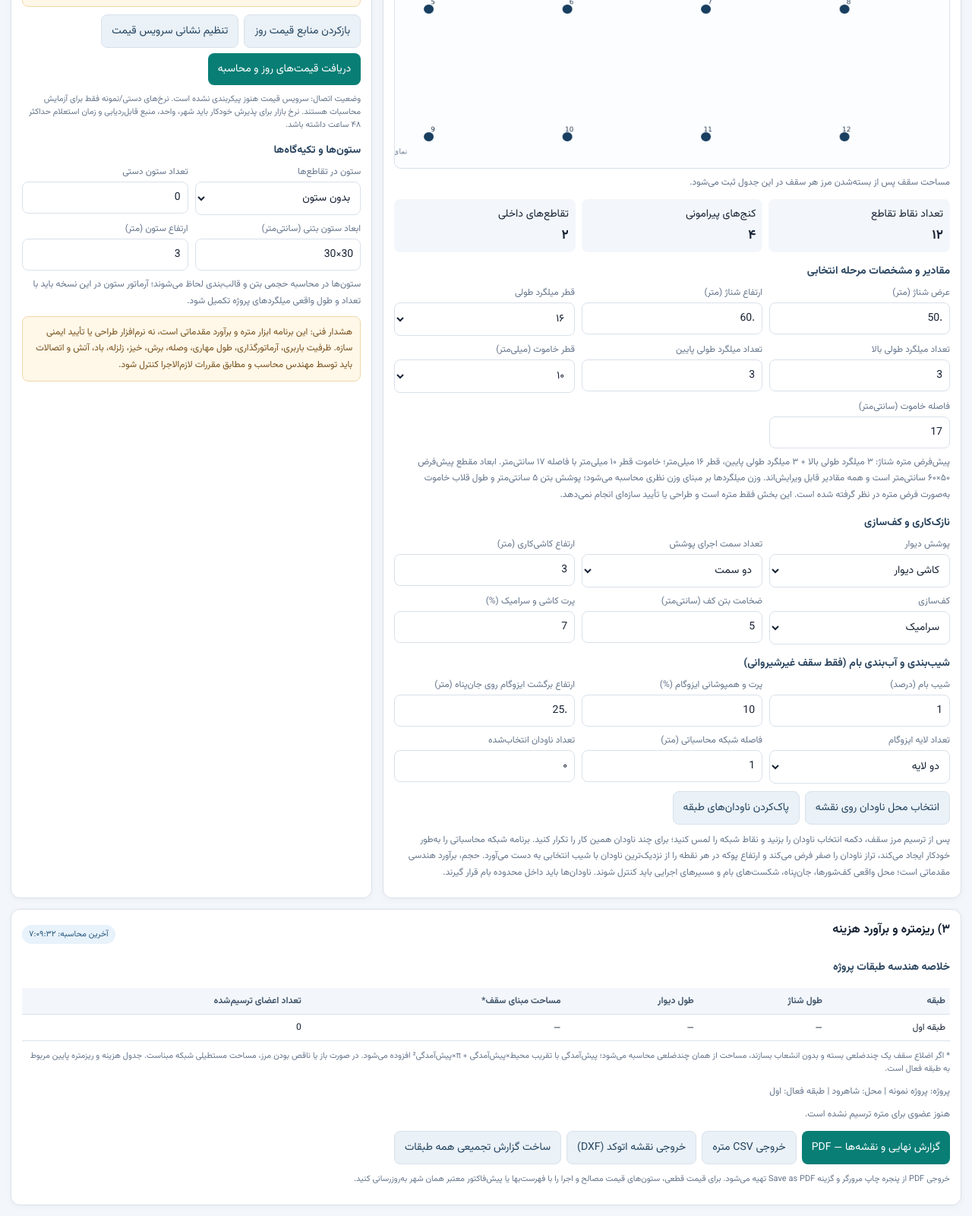
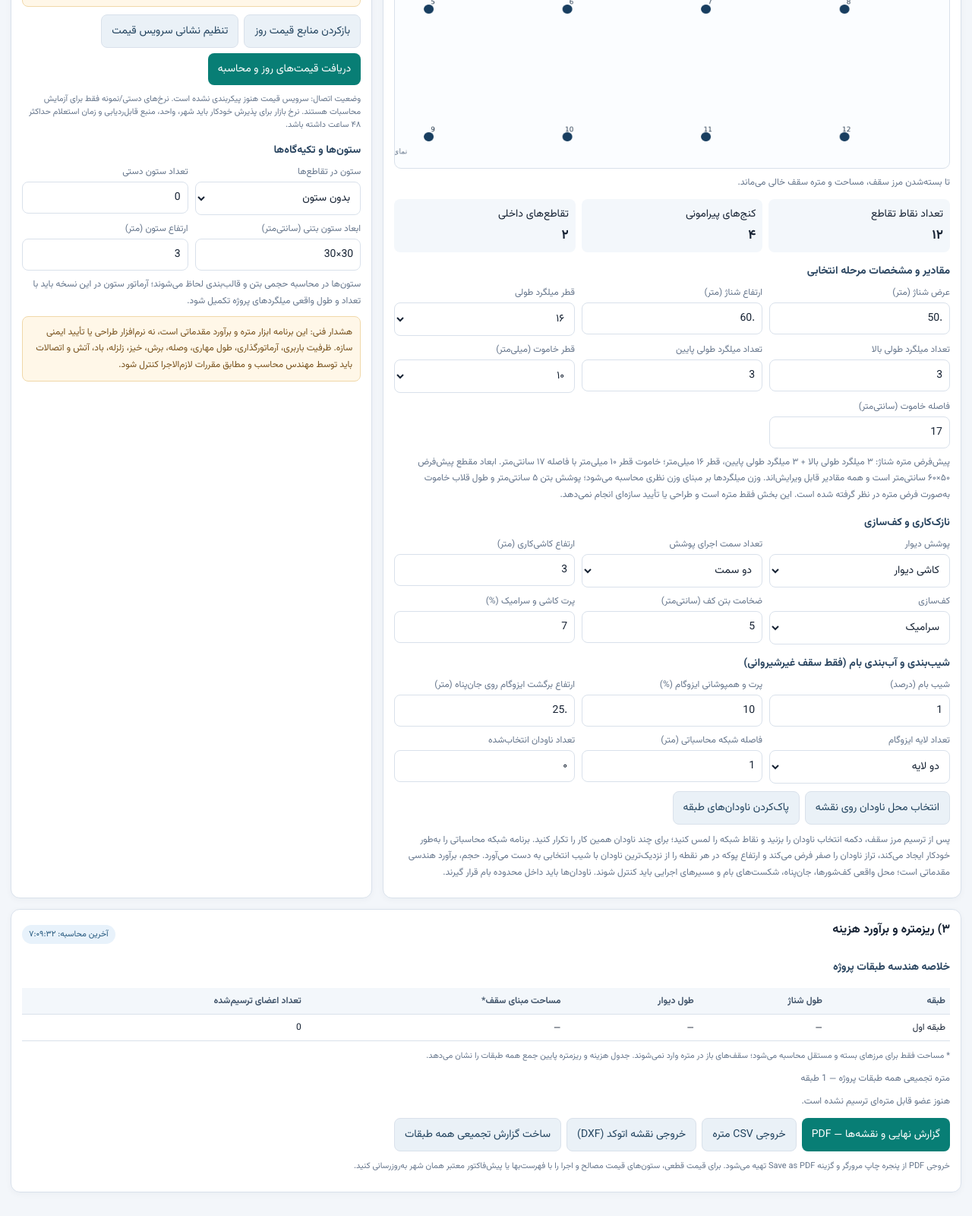
Before and after one commit to sahroud/SAHROUD-METREH, a plain HTML site: page index.html in a window 1280 px wide. Shown: the part 1004-2604 px from the top of the page at 76% size. Drawn offline with Linux system fonts and the light colour scheme.

Commit message:
Calculate each roof by its own settings and aggregate all floor takeoff

```diff
--- a/index.html
+++ b/index.html
@@ -400,14 +400,14 @@ function roofSlopeMetrics(A){
  if(!count){let d=Math.max(...ds.map(p=>Math.hypot(maxX-minX,maxY-minY)));return {volume:A*d*slope/2,avgDepth:d*slope/2,maxDepth:d*slope,samples:0,valid:true};}
  const avg=sum/count;return {volume:A*avg,avgDepth:avg,maxDepth:max,samples:count,valid:true};
 }
-function calculate(){
+function calculateSingleFloor(){
  readPrices();rows=[];$('wallReport').innerHTML='';let steel=[];const waste=1+(Math.max(0,+$('waste').value||0)/100);
  const L=lengthOf(beams),wallL=lengthOf(walls),roofExists=roofLinks.length>0;
  $('nodeCount').textContent=fmt(grid.length);$('beamLength').textContent=fmt(L)+' m';$('roofArea').textContent=roofExists?fmt(area())+' m²':'—';$('wallLength').textContent=fmt(wallL)+' m';$('beamLength').parentElement.style.display=beams.length?'':'none';$('roofArea').parentElement.style.display=roofExists?'':'none';$('wallLength').parentElement.style.display=walls.length?'':'none';
  // Keep a project-level geometry snapshot for every floor; quantity/cost rows below remain explicitly scoped to the active floor.
  saveFloor();
- const floorRows=[];for(let f=1;f<=Math.max(1,+$('floorCount').value||1);f++){const d=f===activeFloor?{beams,walls,roofLinks}:floorStore[f]||{beams:[],walls:[],roofLinks:[]};const bl=d.beams.reduce((a,[u,v])=>a+Math.hypot(grid[u].x-grid[v].x,grid[u].y-grid[v].y),0);const wl=d.walls.reduce((a,[u,v])=>a+Math.hypot(grid[u].x-grid[v].x,grid[u].y-grid[v].y),0);const re=d.roofLinks.length>0;floorRows.push(`<tr><td>طبقه ${f===1?'اول':'دوم'}</td><td>${d.beams.length?fmt(bl)+' متر':'—'}</td><td>${d.walls.length?fmt(wl)+' متر':'—'}</td><td>${re?fmt(areaForLinks(d.roofLinks))+' مترمربع':'—'}</td><td>${d.beams.length+d.walls.length+d.roofLinks.length}</td></tr>`)}
- $('floorSummary').innerHTML=`<h3>خلاصه هندسه طبقات پروژه</h3><div style="overflow:auto"><table><thead><tr><th>طبقه</th><th>طول شناژ</th><th>طول دیوار</th><th>مساحت مبنای سقف*</th><th>تعداد اعضای ترسیم‌شده</th></tr></thead><tbody>${floorRows.join('')}</tbody></table></div><p class="subtle">* اگر اضلاع سقف یک چندضلعی بسته و بدون انشعاب بسازند، مساحت از همان چندضلعی محاسبه می‌شود؛ پیش‌آمدگی با تقریب محیط×پیش‌آمدگی + π×پیش‌آمدگی² افزوده می‌شود. در صورت باز یا ناقص بودن مرز، مساحت مستطیلی شبکه مبناست. جدول هزینه و ریزمتره پایین مربوط به طبقه فعال است.</p>`;
+ const floorRows=[];for(let f=1;f<=Math.max(1,+$('floorCount').value||1);f++){const d=f===activeFloor?{beams,walls,roofLinks}:floorStore[f]||{beams:[],walls:[],roofLinks:[]};const bl=d.beams.reduce((a,[u,v])=>a+Math.hypot(grid[u].x-grid[v].x,grid[u].y-grid[v].y),0);const wl=d.walls.reduce((a,[u,v])=>a+Math.hypot(grid[u].x-grid[v].x,grid[u].y-grid[v].y),0);const regs=roofRegions(d.roofLinks),re=regs.length>0,ra=regs.reduce((z,r)=>z+areaForLinks(r.edgeIds.map(i=>d.roofLinks[i])),0);floorRows.push(`<tr><td>طبقه ${f===1?'اول':'دوم'}</td><td>${d.beams.length?fmt(bl)+' متر':'—'}</td><td>${d.walls.length?fmt(wl)+' متر':'—'}</td><td>${re?fmt(ra)+' مترمربع':'—'}</td><td>${d.beams.length+d.walls.length+d.roofLinks.length}</td></tr>`)}
+ $('floorSummary').innerHTML=`<h3>خلاصه هندسه طبقات پروژه</h3><div style="overflow:auto"><table><thead><tr><th>طبقه</th><th>طول شناژ</th><th>طول دیوار</th><th>مساحت مبنای سقف*</th><th>تعداد اعضای ترسیم‌شده</th></tr></thead><tbody>${floorRows.join('')}</tbody></table></div><p class="subtle">* مساحت فقط برای مرزهای بسته و مستقل محاسبه می‌شود؛ سقف‌های باز در متره وارد نمی‌شوند. جدول هزینه و ریزمتره پایین جمع همه طبقات را نشان می‌دهد.</p>`;
  const nxv=Math.max(2,+$('nx').value||2),nyv=Math.max(2,+$('ny').value||2);$('cornerCount').textContent='۴';$('crossCount').textContent=fmt(Math.max(0,(nxv-2)*(nyv-2)));
  // Beam quantities, based on the properties saved when each segment was drawn.
  if(beams.length){
@@ -446,18 +446,18 @@ function calculate(){
   if(fc>0)addRow('بتن کف با ضخامت '+fmt(fc*100)+' سانتی‌متر','m³',floorA*fc*waste,20);
   if($('floorFinish').value==='ceramic')addRow('سرامیک کف','m²',floorA*tileW,19);
  }
- // Roof quantities are shown only after at least one roof boundary segment is drawn.
- if(roofExists){let A=area(),ra=A*(+$('slopeFactor').value||1),rt=$('roofType').value,ts=(+$('topping').value||5)/100;
-  if(rt==='joist'){addRow('بتن رویه سقف تیرچه و بلوک','m³',A*ts,0);let js=Math.max(.2,+$('joistSpace').value||.5),dx=Math.max(...grid.map(n=>n.x)),dy=Math.max(...grid.map(n=>n.y)),span=$('roofDirection').value==='x'?dx:dy,across=$('roofDirection').value==='x'?dy:dx,jcount=Math.ceil(across/js)+1,totalJoist=jcount*span;$('wallReport').innerHTML+=`<p class="hint">جهت تیرریزی: ${$('roofDirection').value==='x'?'در امتداد طول':'در امتداد عرض'} | تعداد تیرچه: ${fmt(jcount)} ردیف | دهانه مبنای هر تیرچه: ${fmt(span)} متر.</p>`;addRow('تیرچه سقف — '+jcount+' ردیف','m',totalJoist,8);let blockQty=$('blockType').value==='پلی‌استایرن'?A/(Math.max(.1,+$('foamLength').value||2)*Math.max(.1,+$('foamWidth').value||.5)):A*8.5;addRow('بلوک سقفی ('+$('blockType').value+')','عدد',blockQty*waste,9);addRow('میلگرد طولی تیرچه','kg',totalJoist*Math.max(1,+$('joistBarCount').value||3)*(Math.pow(+$('joistBarDia').value||12,2)/162)*waste,1);addRow('میلگرد حرارتی / تقویتی سقف','kg',A*4.5*waste,10);}
-  else if(rt==='arch'){let as=Math.max(.3,+$('archSpace').value||1),dx=Math.max(...grid.map(n=>n.x)),dy=Math.max(...grid.map(n=>n.y)),span=$('roofDirection').value==='x'?dx:dy,width=$('roofDirection').value==='x'?dy:dx,count=Math.ceil(width/as)+1;addRow('تیرآهن طاق ضربی','kg',count*span*24*waste,11);addRow('آجر و ملات گچ طاق ضربی','m²',A,3);addRow('زیرسری فلزی '+$('archSupport').value,'kg',count*2*4*waste,12);}
-  else{let ps=Math.max(.3,+$('purlinSpace').value||1),dx=Math.max(...grid.map(n=>n.x)),dy=Math.max(...grid.map(n=>n.y)),len=$('roofDirection').value==='x'?dx:dy,width=$('roofDirection').value==='x'?dy:dx,count=Math.ceil(width/ps)+1;addRow('قوطی زیر ورق‌ها '+$('purlin').value,'kg',count*len*5.5*waste,12);addRow('ورق شیروانی '+$('sheetT').value+' mm','m²',ra*waste,13);addRow('پیچ، فلاشینگ و آب‌بندی','m²',ra,14);}
-  if(rt!=='shed'){
-   const sm=roofSlopeMetrics(A);const wpm=polygonMetrics(roofLinks),perimeter=wpm?wpm.perimeter:2*(Math.max(...grid.map(n=>n.x))+Math.max(...grid.map(n=>n.y))),up=perimeter*Math.max(0,+$('waterproofUpstand').value||0),wpFactor=1+Math.max(0,+$('waterproofWaste').value||0)/100,wpArea=(A*(+$('slopeFactor').value||1)+up)*wpFactor*Math.max(1,+$('waterproofLayers').value||1);addRow('ایزوگام بام پس از شیب‌بندی — با برگشت جان‌پناه و همپوشانی','m²',wpArea,21);
-   if(sm.valid){addRow('پوکه‌ریزی شیب‌بندی بام با شیب '+fmt(+$('roofSlopePct').value||1)+' درصد','m³',sm.volume*waste,22);$('wallReport').innerHTML+=`<h3>گزارش شیب‌بندی بام</h3><p class="hint">تعداد ناودان: ${fmt(drainPoints.length)} | شیب: ${fmt(+$('roofSlopePct').value||1)}٪ | فاصله شبکه: ${fmt(+$('drainGridStep').value||1)} متر | میانگین ضخامت محاسباتی پوکه: ${fmt(sm.avgDepth*100)} سانتی‌متر | بیشینه فاصله قائم تقریبی: ${fmt(sm.maxDepth*100)} سانتی‌متر | حجم پوکه: ${fmt(sm.volume)} مترمکعب. تراز ناودان‌ها صفر فرض شده است.</p>`;}
-   else $('wallReport').innerHTML+=`<p class="hint">برای محاسبه پوکه‌ریزی، ابتدا محل یک یا چند ناودان را با ابزار انتخاب ناودان روی نقشه مشخص کنید.</p>`;
-  }
- }
- // Optional columns only when a nonzero quantity is selected.
+ // Only completed, independent roof polygons are measured; an open outline has no area.
+ const roofList=roofRegions(roofLinks);
+ $('roofArea').textContent=roofList.length?fmt(roofList.reduce((z,r)=>z+areaForLinks(r.edgeIds.map(i=>roofLinks[i])),0))+' m²':'—';$('roofArea').parentElement.style.display=roofList.length?'':'none';
+ $('roofAreaTable').innerHTML=roofList.length?'<h3>جدول مساحت سقف‌های بسته‌شده</h3><table><thead><tr><th>سقف</th><th>نوع</th><th>مساحت خالص</th><th>مساحت با پیش‌آمدگی</th><th>جهت تیرها</th></tr></thead><tbody>'+roofList.map((r,i)=>{const c=roofSpecs[r.edgeIds[0]]||{};return '<tr><td>'+(i+1)+'</td><td>'+({joist:'تیرچه و بلوک',arch:'طاق ضربی',shed:'شیروانی'}[c.roofType]||'—')+'</td><td>'+fmt(r.metrics.area)+' m²</td><td>'+fmt(areaForLinks(r.edgeIds.map(k=>roofLinks[k])))+' m²</td><td>'+(c.roofDirection==='y'?'محور Y':'محور X')+'</td></tr>'}).join('')+'</tbody></table>':'<p class="hint">تا بسته‌شدن مرز سقف، مساحت و متره سقف خالی می‌ماند.</p>';
+ roofList.forEach((r,ri)=>{const cfg=roofSpecs[r.edgeIds[0]]||{},A=areaForLinks(r.edgeIds.map(i=>roofLinks[i])),rt=cfg.roofType||'joist',old=readRoofConfig();applyRoofConfig(cfg);
+  const ps=r.ids.map(i=>grid[i]),dx=Math.max(...ps.map(p=>p.x))-Math.min(...ps.map(p=>p.x)),dy=Math.max(...ps.map(p=>p.y))-Math.min(...ps.map(p=>p.y)),dir=cfg.roofDirection||'x',span=dir==='x'?dx:dy,across=dir==='x'?dy:dx,ra=A*(+(cfg.slopeFactor||1.05));
+  if(rt==='joist'){const topping=(+(cfg.topping||5))/100,space=Math.max(.2,+(cfg.joistSpace||.5)),count=Math.ceil(across/space)+1,total=count*span;addRow('بتن رویه سقف تیرچه و بلوک — سقف '+(ri+1),'m³',A*topping,0);addRow('تیرچه سقف '+(ri+1),'m',total,8);const blocks=cfg.blockType==='پلی‌استایرن'?A/(Math.max(.1,+(cfg.foamLength||2))*Math.max(.1,+(cfg.foamWidth||.5))):A*8.5;addRow('بلوک سقفی '+(cfg.blockType||'')+' — سقف '+(ri+1),'عدد',blocks*waste,9);addRow('میلگرد طولی تیرچه — سقف '+(ri+1),'kg',total*Math.max(1,+(cfg.joistBarCount||3))*(Math.pow(+(cfg.joistBarDia||12),2)/162)*waste,1);addRow('میلگرد حرارتی سقف '+(ri+1),'kg',A*4.5*waste,10)}
+  else if(rt==='arch'){const sp=Math.max(.3,+(cfg.archSpace||1)),count=Math.ceil(across/sp)+1;addRow('تیرآهن '+(cfg.archBeam||'IPE 14')+' طاق ضربی سقف '+(ri+1),'kg',count*span*24*waste,11);addRow('آجر و ملات گچ طاق ضربی سقف '+(ri+1),'m²',A,3);addRow('زیرسری فلزی '+(cfg.archSupport||'نبشی دوبل')+' سقف '+(ri+1),'kg',count*8*waste,12)}
+  else{const sp=Math.max(.3,+(cfg.purlinSpace||1)),count=Math.ceil(across/sp)+1;addRow('قوطی '+(cfg.purlin||'')+' زیر ورق سقف '+(ri+1),'kg',count*span*5.5*waste,12);addRow('ورق شیروانی '+(cfg.sheetT||.5)+' mm سقف '+(ri+1),'m²',ra*waste,13);addRow('پیچ، فلاشینگ و آب‌بندی سقف '+(ri+1),'m²',ra,14)}
+  if(rt!=='shed'){const up=r.metrics.perimeter*Math.max(0,+$('waterproofUpstand').value||0),wp=(A*(+(cfg.slopeFactor||1))+up)*(1+Math.max(0,+$('waterproofWaste').value||0)/100)*Math.max(1,+$('waterproofLayers').value||1);addRow('ایزوگام بام سقف '+(ri+1),'m²',wp,21);const sm=roofSlopeMetrics(A);if(sm.valid)addRow('پوکه شیب‌بندی سقف '+(ri+1),'m³',sm.volume*waste,22)}
+  applyRoofConfig(old);
+ }); // Optional columns only when a nonzero quantity is selected.
  let colMode=$('columns').value,ncol=colMode==='all'?grid.length:colMode==='corners'?4:colMode==='custom'?Math.max(0,+$('columnCount').value):0;
  if(ncol){let dim=($('colSize').value.match(/\d+/g)||[30,30]).map(Number),cv=(dim[0]/100)*(dim[1]/100)*(+$('colHeight').value||3)*ncol;addRow('بتن ستون‌ها','m³',cv,15);addRow('قالب‌بندی ستون‌ها','m²',ncol*2*(dim[0]+dim[1])/100*(+$('colHeight').value||3),7);}
  const body=rows.map(r=>`<tr><td>${r.name}</td><td>${r.unit}</td><td>${fmt(r.qty)}</td><td>${fmt(r.material)}</td><td>${fmt(r.labor)}</td><td class="money">${fmt(r.material+r.labor)}</td></tr>`).join('');
@@ -470,6 +470,28 @@ function calculate(){
  let mt=rows.reduce((s,r)=>s+r.material,0),lt=rows.reduce((s,r)=>s+r.labor,0),cur=$('currency').value;$('materialsTotal').parentElement.parentElement.style.display=rows.length?'grid':'none';$('materialsTotal').textContent=fmt(mt)+' '+cur;$('laborTotal').textContent=fmt(lt)+' '+cur;$('grandTotal').textContent=fmt(mt+lt)+' '+cur;$('calcState').textContent='آخرین محاسبه: '+new Date().toLocaleTimeString('fa-IR');lastCalc={mt,lt,total:mt+lt,area:roofExists?area():0,L};draw();
 }
 
+function calculate(){
+ if(window.__sahroudAggregateBusy){calculateSingleFloor();return;}
+ saveFloor();
+ const orig={activeFloor,beams,walls,roofLinks,roofSpecs,drainPoints,beamSpecs,wallSpecs},all=[];
+ window.__sahroudAggregateBusy=true;
+ try{
+  const n=Math.max(1,+$('floorCount').value||1);
+  for(let f=1;f<=n;f++){
+   const d=f===activeFloor?{beams,walls,roofLinks,roofSpecs,drainPoints,beamSpecs,wallSpecs}:floorStore[f]||{};
+   activeFloor=f;beams=d.beams||[];walls=d.walls||[];roofLinks=d.roofLinks||[];roofSpecs=d.roofSpecs||[];drainPoints=d.drainPoints||[];beamSpecs=d.beamSpecs||[];wallSpecs=d.wallSpecs||[];
+   calculateSingleFloor();
+   rows.forEach(q=>{const z=all.find(x=>x.name===q.name&&x.unit===q.unit&&x.priceIndex===q.priceIndex);if(z){z.qty+=q.qty;z.material+=q.material;z.labor+=q.labor}else all.push({...q})});
+  }
+  activeFloor=orig.activeFloor;beams=orig.beams;walls=orig.walls;roofLinks=orig.roofLinks;roofSpecs=orig.roofSpecs;drainPoints=orig.drainPoints;beamSpecs=orig.beamSpecs;wallSpecs=orig.wallSpecs;
+  calculateSingleFloor();rows=all;
+  const body=rows.map(q=>'<tr><td>'+q.name+'</td><td>'+q.unit+'</td><td>'+fmt(q.qty)+'</td><td>'+fmt(q.material)+'</td><td>'+fmt(q.labor)+'</td><td class="money">'+fmt(q.material+q.labor)+'</td></tr>').join('');
+  const nFloors=Math.max(1,+$('floorCount').value||1);
+  $('quantityOutput').innerHTML='<div class="hint">متره تجمیعی همه طبقات پروژه — '+nFloors+' طبقه</div>'+(rows.length?'<h3>جدول متره و برآورد تجمیعی</h3><div style="overflow:auto"><table><thead><tr><th>شرح عملیات / مصالح</th><th>واحد</th><th>مقدار کل</th><th>مصالح</th><th>دستمزد</th><th>جمع</th></tr></thead><tbody>'+body+'</tbody></table></div>':'<p class="hint">هنوز عضو قابل متره‌ای ترسیم نشده است.</p>');
+  const mt=rows.reduce((z,q)=>z+q.material,0),lt=rows.reduce((z,q)=>z+q.labor,0),cur=$('currency').value;
+  $('materialsTotal').textContent=fmt(mt)+' '+cur;$('laborTotal').textContent=fmt(lt)+' '+cur;$('grandTotal').textContent=fmt(mt+lt)+' '+cur;lastCalc={mt,lt,total:mt+lt};
+ }finally{window.__sahroudAggregateBusy=false;}
+}
 function downloadBlob(filename,blob){const u=URL.createObjectURL(blob),a=document.createElement('a');a.href=u;a.download=filename;a.click();setTimeout(()=>URL.revokeObjectURL(u),1200)}
 function projectFloorSnapshot(f){
  const d=f===activeFloor?{beams,walls,roofLinks,roofSpecs,drainPoints,beamSpecs,wallSpecs}:floorStore[f]||{};
@@ -480,7 +502,7 @@ function buildFinalReport(){
  const nFloors=Math.max(1,+$('floorCount').value||1),floorResults=[];let allMat=0,allLab=0;
  for(let f=1;f<=nFloors;f++){
   const d=projectFloorSnapshot(f);activeFloor=f;beams=d.beams;walls=d.walls;roofLinks=d.roofLinks;roofSpecs=d.roofSpecs||[];drainPoints=d.drainPoints;beamSpecs=d.beamSpecs;wallSpecs=d.wallSpecs;
-  calculate();const floorRows=rows.map(r=>({...r})),mat=+$('materialsTotal').textContent.replace(/[^0-9.]/g,'')||floorRows.reduce((a,r)=>a+r.material,0),lab=floorRows.reduce((a,r)=>a+r.labor,0),total=floorRows.reduce((a,r)=>a+r.material+r.labor,0);
+  calculateSingleFloor();const floorRows=rows.map(r=>({...r})),mat=+$('materialsTotal').textContent.replace(/[^0-9.]/g,'')||floorRows.reduce((a,r)=>a+r.material,0),lab=floorRows.reduce((a,r)=>a+r.labor,0),total=floorRows.reduce((a,r)=>a+r.material+r.labor,0);
   allMat+=floorRows.reduce((a,r)=>a+r.material,0);allLab+=floorRows.reduce((a,r)=>a+r.labor,0);
   const steelHtml=$('steelOutput').innerHTML;
   floorResults.push({f,d,rows:floorRows,steelHtml,total,mat:floorRows.reduce((a,r)=>a+r.material,0),lab});
@@ -579,7 +601,7 @@ function configurePriceSources(){
 }
 function exportCSV(){
  const original={activeFloor,beams,walls,roofLinks,drainPoints,beamSpecs,wallSpecs},all=[];
- saveFloor();for(let f=1;f<=Math.max(1,+$('floorCount').value||1);f++){const d=projectFloorSnapshot(f);activeFloor=f;beams=d.beams;walls=d.walls;roofLinks=d.roofLinks;drainPoints=d.drainPoints;beamSpecs=d.beamSpecs;wallSpecs=d.wallSpecs;calculate();rows.forEach(r=>all.push([f===1?'اول':'دوم',r.name,r.unit,r.qty,r.material,r.labor,r.material+r.labor]));}
+ saveFloor();for(let f=1;f<=Math.max(1,+$('floorCount').value||1);f++){const d=projectFloorSnapshot(f);activeFloor=f;beams=d.beams;walls=d.walls;roofLinks=d.roofLinks;roofSpecs=d.roofSpecs||[];drainPoints=d.drainPoints;beamSpecs=d.beamSpecs;wallSpecs=d.wallSpecs;calculateSingleFloor();rows.forEach(r=>all.push([f===1?'اول':'دوم',r.name,r.unit,r.qty,r.material,r.labor,r.material+r.labor]));}
  activeFloor=original.activeFloor;beams=original.beams;walls=original.walls;roofLinks=original.roofLinks;drainPoints=original.drainPoints;beamSpecs=original.beamSpecs;wallSpecs=original.wallSpecs;calculate();
  let lines=[['طبقه','شرح','واحد','مقدار','هزینه مصالح','دستمزد','جمع'],...all];let csv='\ufeff'+lines.map(r=>r.map(v=>'"'+String(v).replaceAll('"','""')+'"').join(',')).join('\n');downloadBlob('SAHROUD-metreh-all-floors.csv',new Blob([csv],{type:'text/csv;charset=utf-8'}));
 }
```
